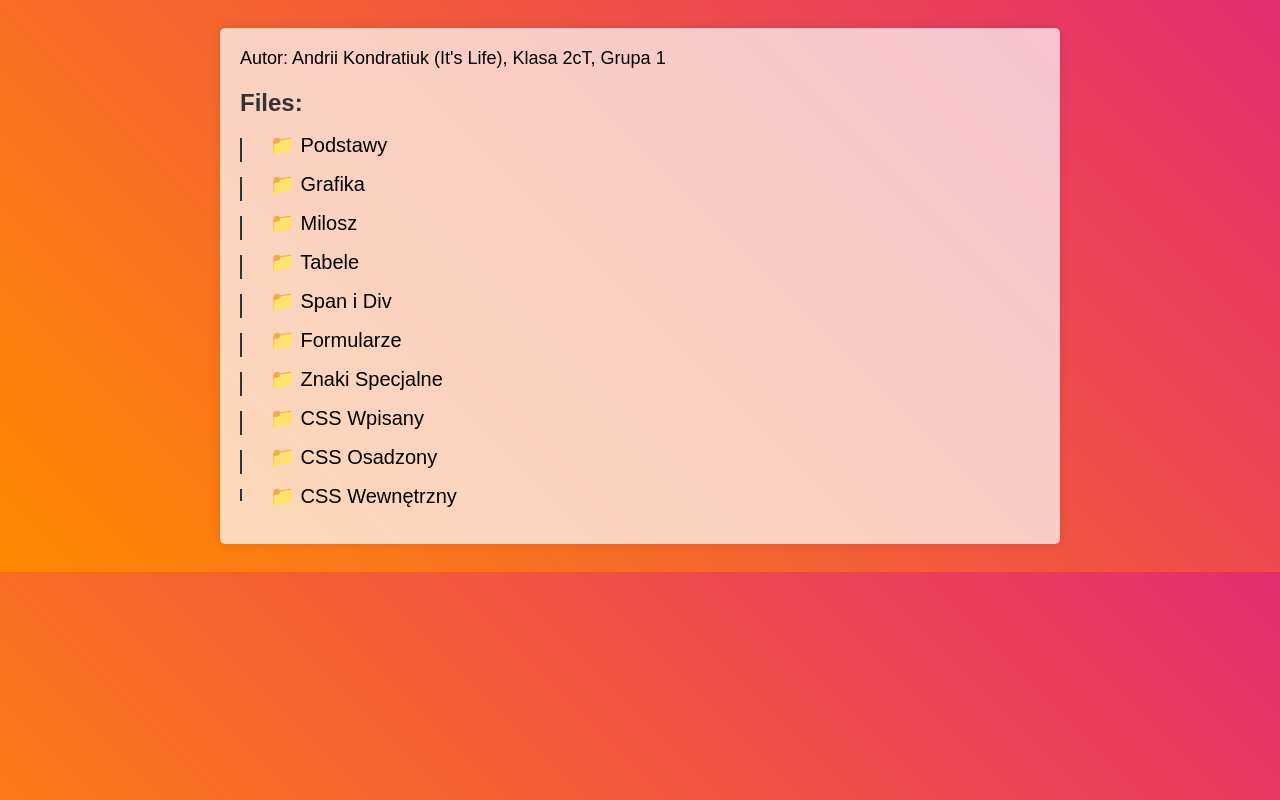
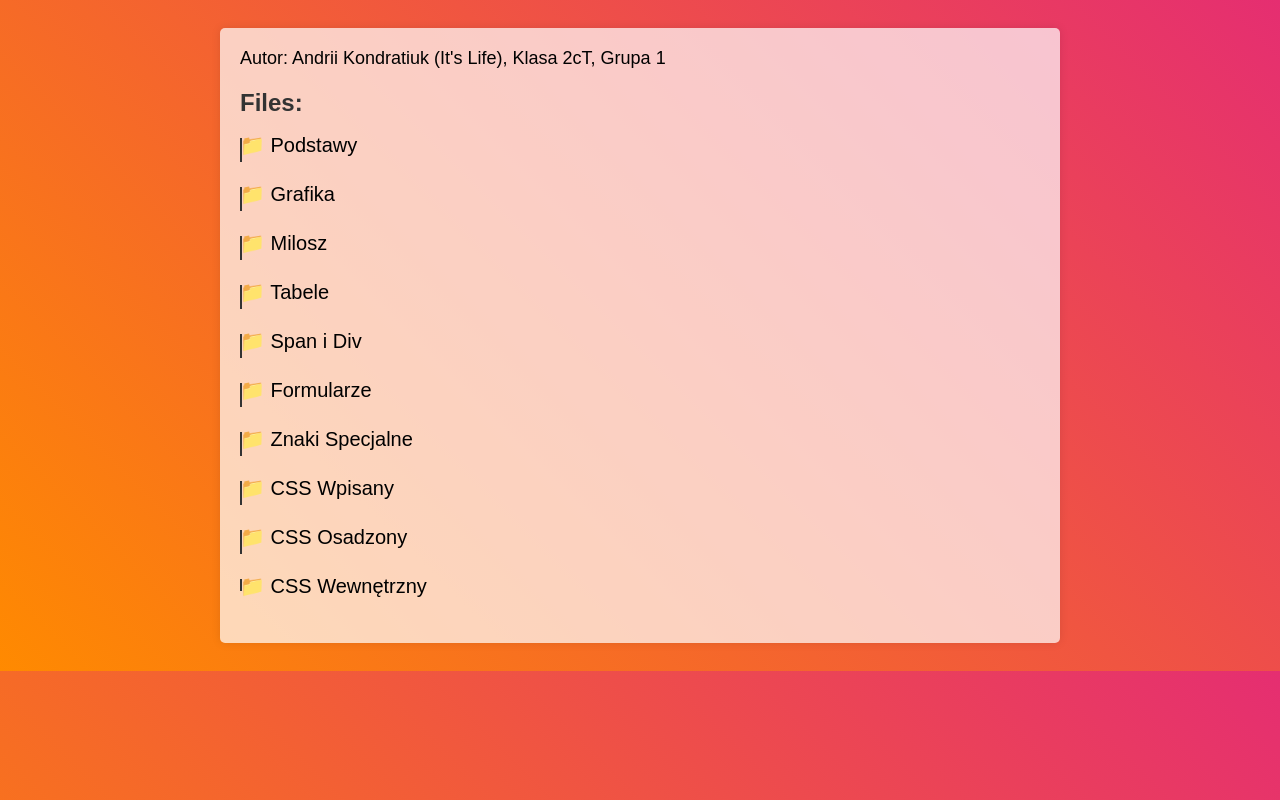
Before and after one commit to ITSLIFEOFF01/mechanik2cT-1, a plain HTML site: page index.html in a window 1280 px wide. Drawn offline with Linux system fonts and the light colour scheme.

Commit message:
Update index.html

```diff
--- a/index.html
+++ b/index.html
@@ -34,8 +34,11 @@
 
         ul li {
             position: relative;
-            padding-left: 30px;
-            margin-bottom: 15px;
+            margin-bottom: 15px; /* Увеличенный отступ между элементами списка */
+        }
+
+        ul li.folder {
+            margin-bottom: 25px; /* Увеличенный отступ между папкой и файлами */
         }
 
         ul li:before {
@@ -67,7 +70,6 @@
             font-size: 18px;
             margin-bottom: 20px;
         }
-
     </style>
 </head>
 <body>
```
